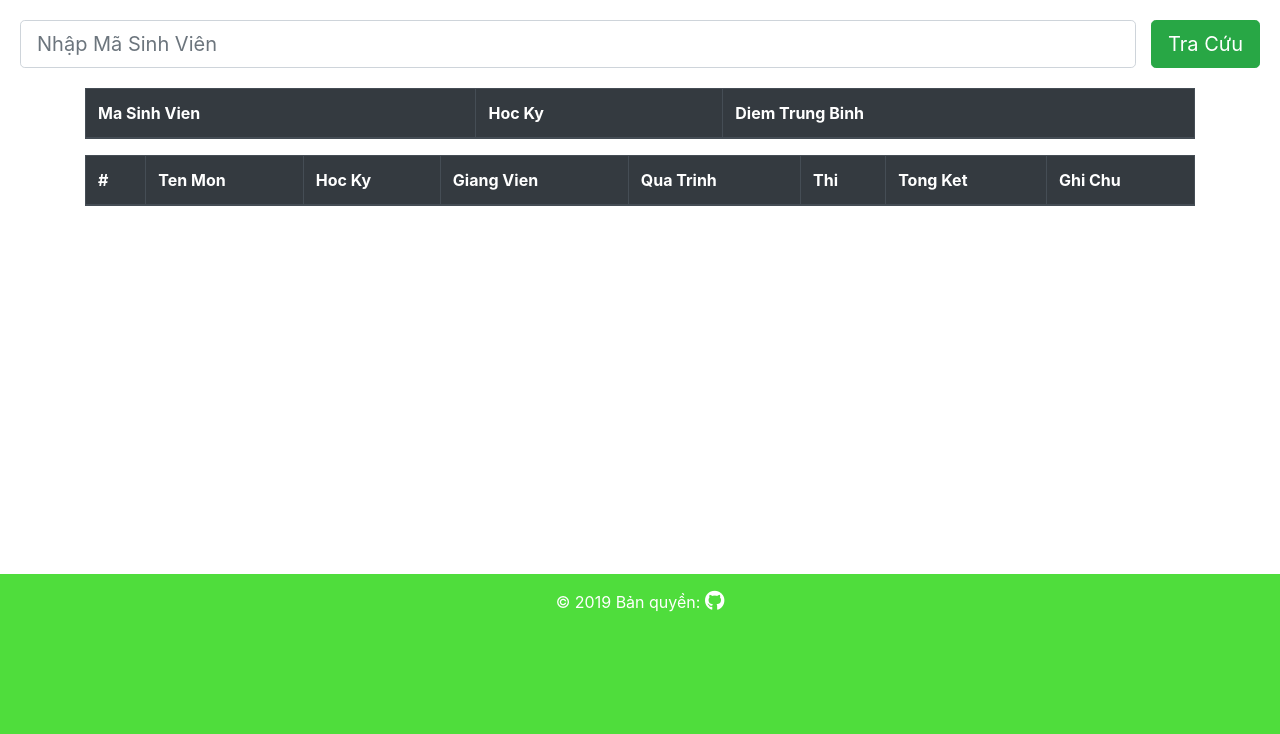
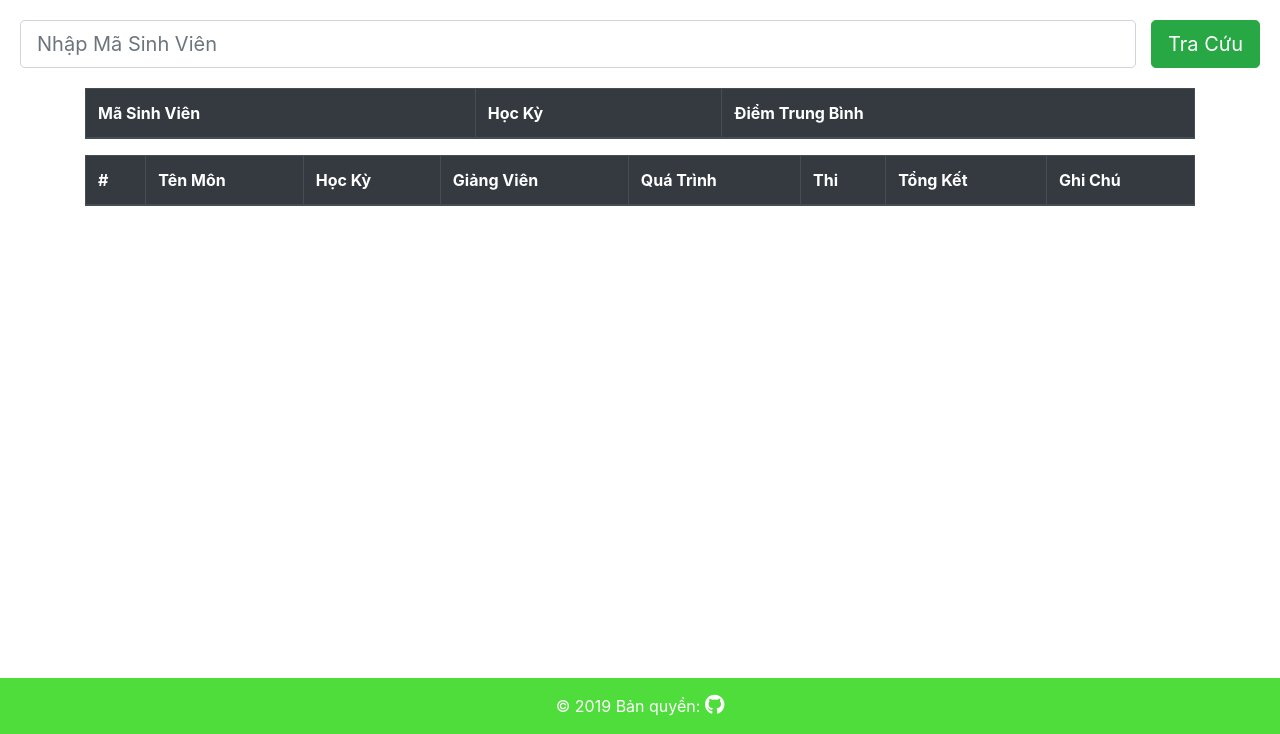
Before and after one commit to nocpinmylf/175A071063_175A071204, a PHP site: page /tracuudiem.php in a window 1280 px wide. Shown: the part 66-800 px from the top of the page. Run offline with PHP 8.4, Linux system fonts and the light colour scheme; lists and menus that the app fills with data are empty; some libraries are stand-ins or nearby versions.

Commit message:
taoj ket noi csdl, sua giao dien

```diff
--- a/css/footer.css
+++ b/css/footer.css
@@ -2,7 +2,7 @@ footer {
     background: rgb(79, 221, 60);
     color: white;
     bottom: 0;
-    height: 20%;
+    /* height: 20%; */
     width: 100%;
     position: fixed;
     margin-top: 61%;
@@ -15,6 +15,5 @@ footer {
 }
 
 #github:hover {
-    font-size: 150%;
     color: rgb(218, 53, 53);
 }
--- a/css/header.css
+++ b/css/header.css
@@ -2,12 +2,12 @@ header {
   background-color: rgb(79, 221, 60);
   font-size: 16px;
   width: 100%;
+  top: 0;
 }
 
 #nav {
   margin-bottom: 0px !important;
 }
-
 
 .nav-link:hover {
   color: white !important;
--- a/css/news.css
+++ b/css/news.css
@@ -46,7 +46,8 @@ div.bhoechie-tab-menu div.list-group > a.active .fa {
   background-image: #5a55a3;
   color: #ffffff;
 }
-div.bhoechie-tab-menu div.list-group > a.active:after {
+
+/* div.bhoechie-tab-menu div.list-group > a.active:after {
   content: "";
   position: relative;
   left: 100%;
@@ -56,7 +57,7 @@ div.bhoechie-tab-menu div.list-group > a.active:after {
   border-bottom: 13px solid transparent;
   border-top: 13px solid transparent;
   border-left: 10px solid #5a55a3;
-}
+} */
 
 div.bhoechie-tab-content {
   background-color: #ffffff;
--- a/css/style.css
+++ b/css/style.css
@@ -10,7 +10,8 @@
   position: -ms-sticky;
   position: -o-sticky;
   position: sticky;
-  top: 0px;
+  top: 0;
+  width: 100%;
 }
 
 .main {
@@ -25,8 +26,8 @@
 }
 
 .calender {
-  height: 70%;
-  width: 70%;
+  height: 70% !important;
+  width: 70% !important;
 }
 
 .news {
--- a/login.php
+++ b/login.php
@@ -17,6 +17,7 @@
 			<div class="modal-body">
 				<div class="tab-content">
 					<div id="login-tab" class="tab-pane fade in show active">
+						<form action="#" method="post">
 							<div class="form-group">
 								<label for="username" class="col-form-label">Email</label>
 								<input type="email" class="form-control" id="email" required>
@@ -28,10 +29,11 @@
 							<div class="modal-footer">
 								<button type="submit" class="btn btn-primary" id="login-btn">Đăng Nhập</button>
 							</div>
+						</form>
 					</div>
 
 					<div id="register-tab" class="tab-pane fade">
-						<form>
+						<form action="#" method="POST">
 							<div class="form-group">
 								<label for="rgt-email" class="col-form-label">Email</label>
 								<input type="email" class="form-control" id="rgt-email" required>
--- a/news.php
+++ b/news.php
@@ -20,8 +20,8 @@
 <body>
 	<div class="news-groups container">
 		<div class="row">
-			<div class="col-lg-5 col-md-5 col-sm-8 col-xs-9 bhoechie-tab-container">
-				<div class="col-lg-3 col-md-3 col-sm-3 col-xs-3 bhoechie-tab-menu">
+			<div class="col-lg-9 col-md-9 col-sm-9 col-xs-9 bhoechie-tab-container">
+				<div class="col-lg-5 col-md-5 col-sm-5 col-xs-5 bhoechie-tab-menu">
 					<div class="list-group">
 						<a href="#" class="list-group-item active text-center">
 							<i class="fas fa-newspaper"></i><br />Tin Tức
--- a/tracuudiem.php
+++ b/tracuudiem.php
@@ -33,9 +33,9 @@
 				<table class="table table-striped table-dark table-bordered">
 					<thead>
 						<tr>
-							<th scope="col">Ma Sinh Vien</th>
-							<th scope="col">Hoc Ky</th>
-							<th scope="col">Diem Trung Binh</th>
+							<th scope="col">Mã Sinh Viên</th>
+							<th scope="col">Học Kỳ</th>
+							<th scope="col">Điểm Trung Bình</th>
 						</tr>
 					</thead>
 				</table>
@@ -45,13 +45,13 @@
 					<thead>
 						<tr>
 							<th scope="col">#</th>
-							<th scope="col">Ten Mon</th>
-							<th scope="col">Hoc Ky</th>
-							<th scope="col">Giang Vien</th>
-							<th scope="col">Qua Trinh</th>
+							<th scope="col">Tên Môn</th>
+							<th scope="col">Học Kỳ</th>
+							<th scope="col">Giảng Viên</th>
+							<th scope="col">Quá Trình</th>
 							<th scope="col">Thi</th>
-							<th scope="col">Tong Ket</th>
-							<th scope="col">Ghi Chu</th>
+							<th scope="col">Tổng Kết</th>
+							<th scope="col">Ghi Chú</th>
 						</tr>
 					</thead>
 					<!-- <tbody>
```
Also changed, not shown: function/DB_config.php (added, +10 -0 lines), function/DB_connection.php (+8 -16 lines), side_bar.php (+1 -6 lines). Lines whose indentation alone changed are shown as unchanged.
